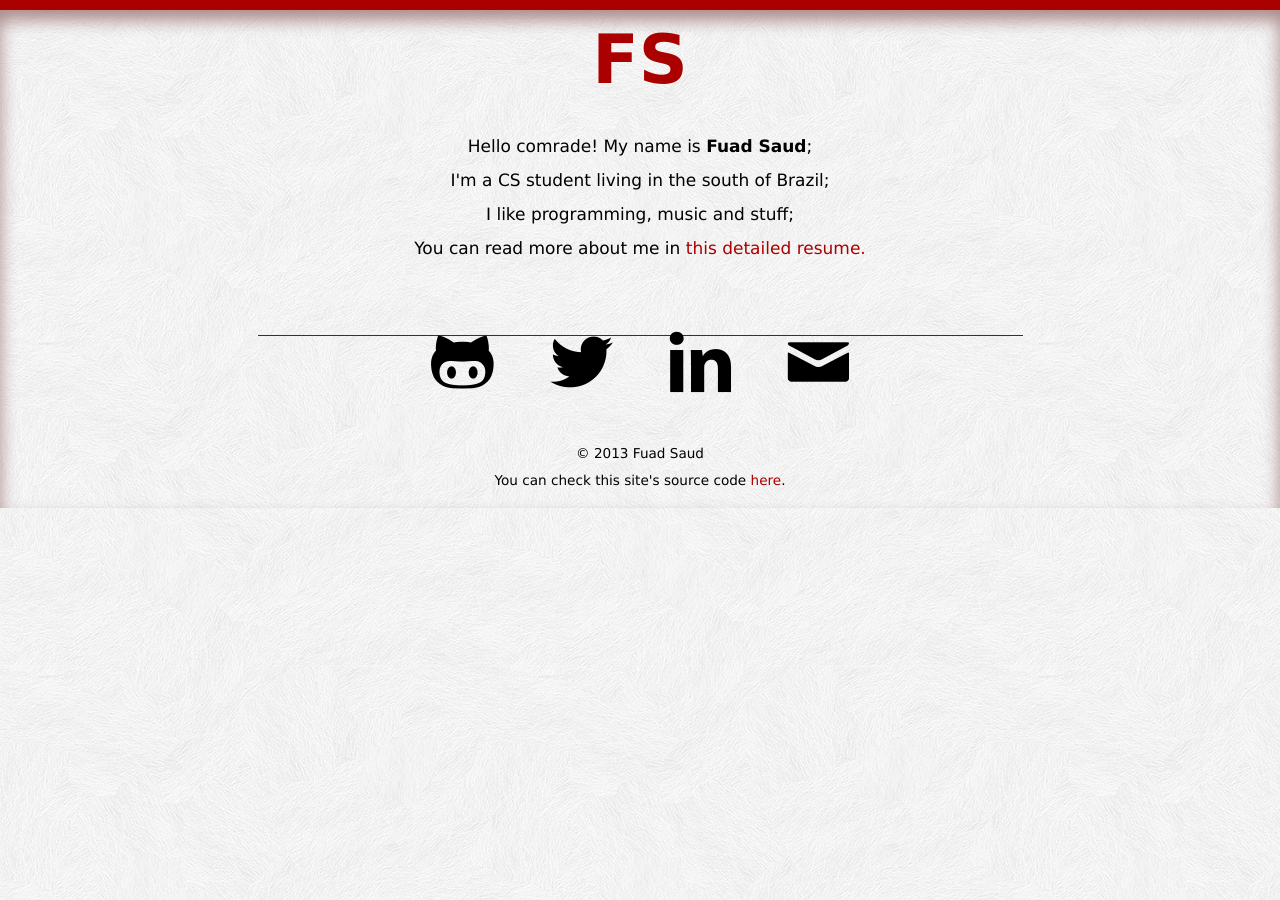
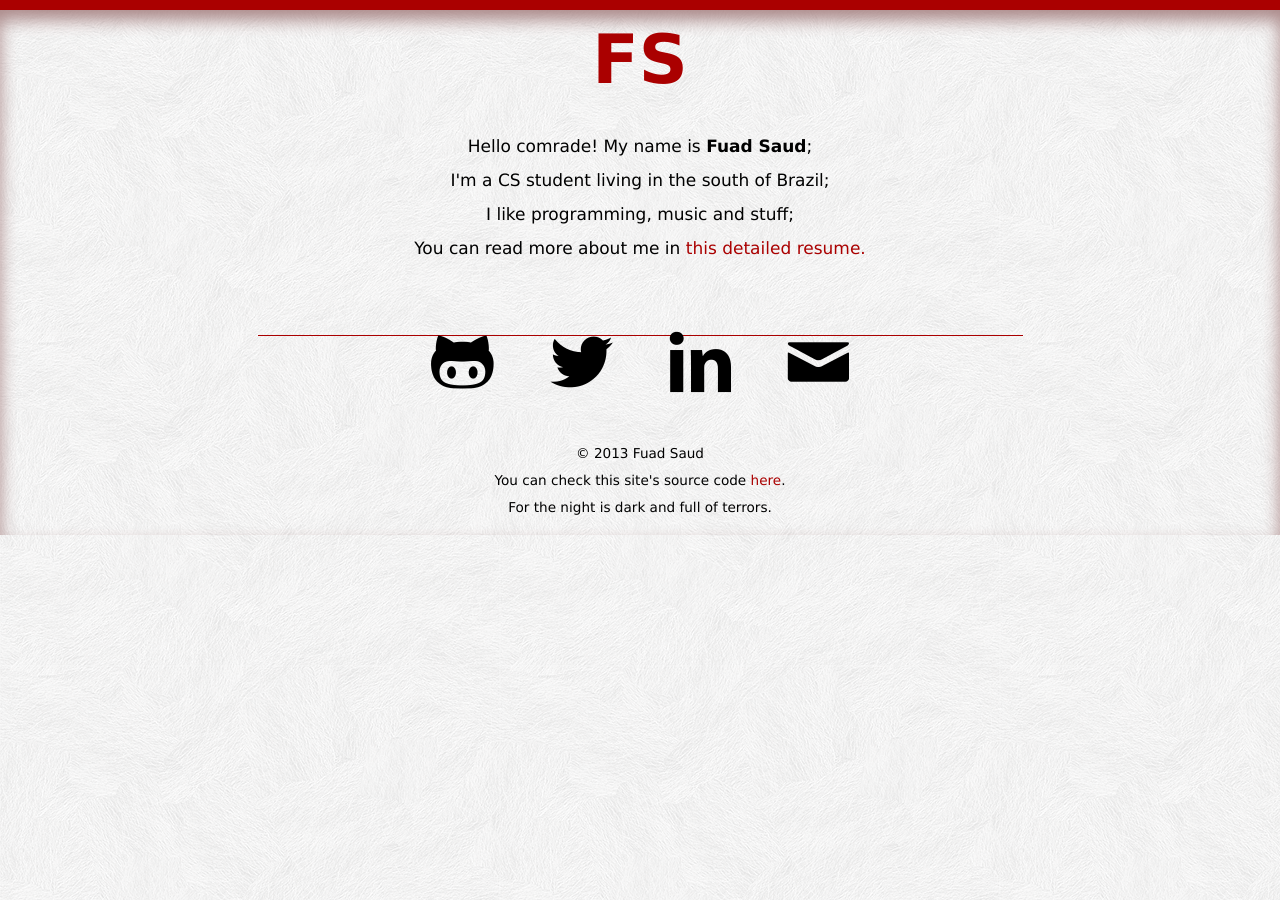
Before and after one commit to fuadsaud/fuadsaud.github.io, a Jekyll site: the page built from index.html, in a window 1280 px wide. Built offline with Jekyll 4.4.1, drawn with Linux system fonts in a browser that asks for light colours; Markdown is read by kramdown in place of the engine named in the settings.

Commit message:
For the night is dark and full of terrors

```diff
--- a/_layouts/default.html
+++ b/_layouts/default.html
@@ -51,7 +51,8 @@
       <p>
         © 2013 Fuad Saud<br>
         You can check this site's source code
-        <a href="//github.com/fuadsaud/fuadsaud.github.com">here</a>.
+        <a href="//github.com/fuadsaud/fuadsaud.github.com">here</a>.<br>
+        For the night is dark and full of terrors.
       </p>
     </footer>
   </div>
```
